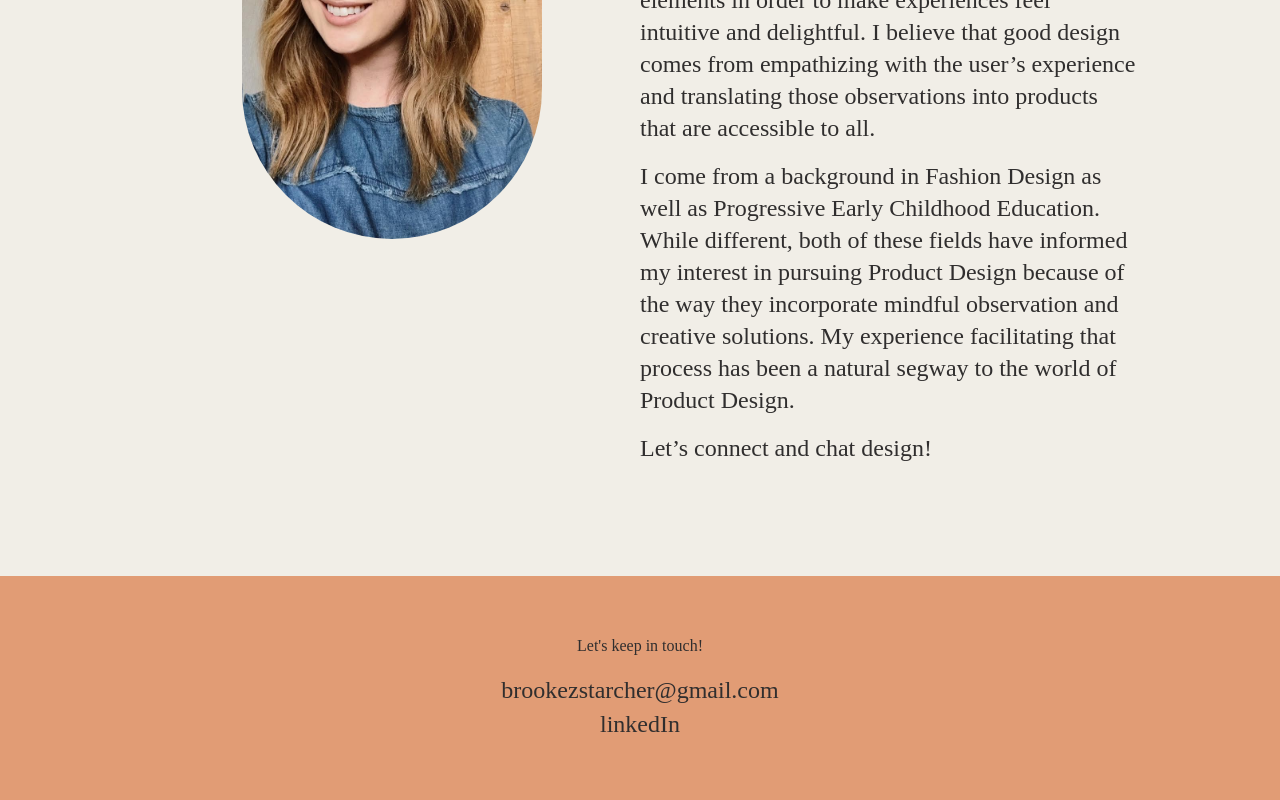
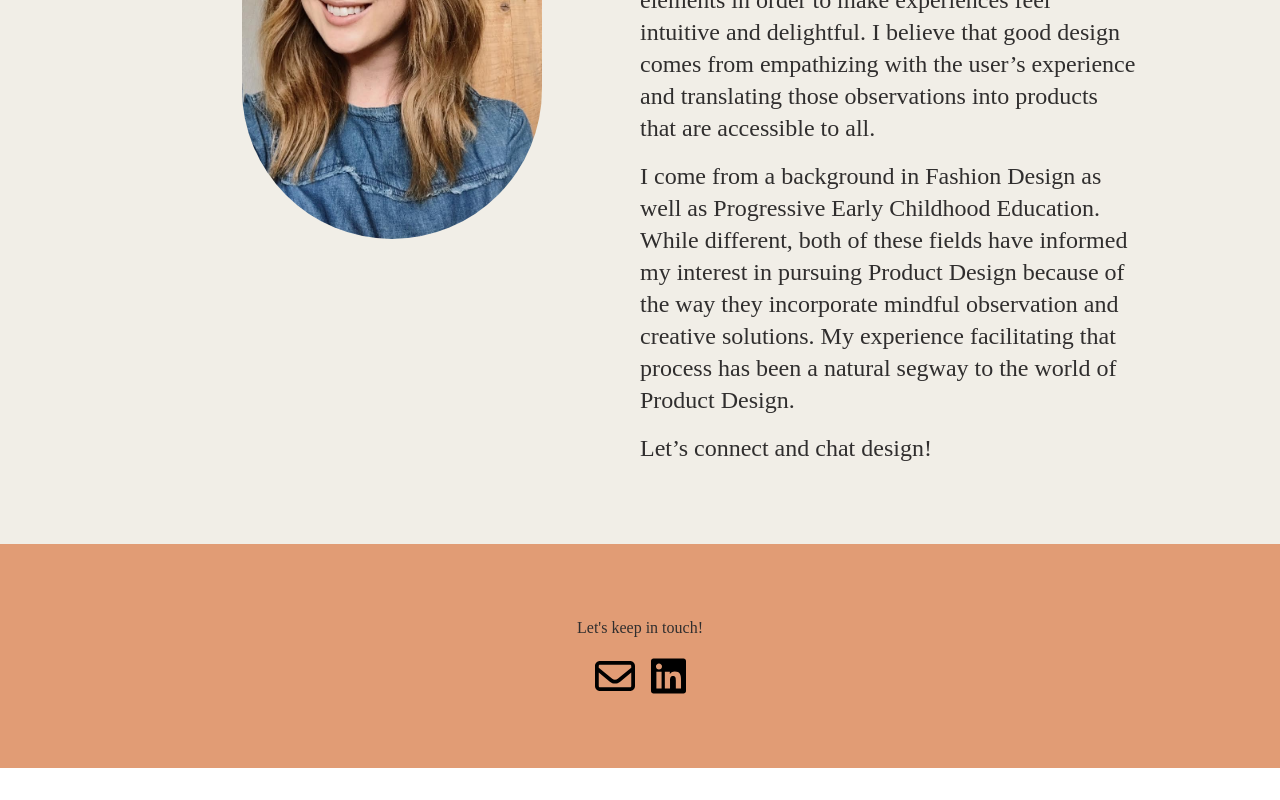
Before and after one commit to mlstarcher/brookes-portfolio, a React (Create React App) app: page /about in a window 1280 px wide. Shown: the part 336-1136 px from the top of the page. After the commit the page ends 1104 px from the top, so only its background shows below. Built offline with nearby package versions, Linux system fonts and the light colour scheme; a web font is replaced by a local one.

Commit message:
Added footer icons for email and linkedin

```diff
--- a/src/pages/Footer.js
+++ b/src/pages/Footer.js
@@ -1,28 +1,28 @@
 import React from 'react';
+import email from '../assets/email.svg';
+import linkedin from '../assets/linkedin.svg';
 
 export default function Footer() {
   return (
     <footer className="w-full flex flex-col justify-center items-center  bg-primary sm:h-56 h-40">
       <h4 className="text-base mb-4">Let's keep in touch!</h4>
-      <div className="flex flex-col items-center text-2xl">
-        <p className="border-b-2 border-primary hover:text-secondary hover:border-secondary">
+      <div className="flex justify-between items-center">
         <a
+          className="mx-2"
           href="mailto: brookezstarcher@gmail.com"
           target="_blank"
           rel="noopener noreferrer"
         >
-            brookezstarcher@gmail.com
+          <img src={email} className="h-10" alt="Email"></img>
         </a>
-        </p>
-        <p className="mx-8 border-b-2 border-primary hover:text-secondary hover:border-secondary">
         <a
+          className="mx-2"
           href="https://www.linkedin.com/in/brooke-starcher-829763240/"
           target="_blank"
           rel="noopener noreferrer"
         >
-            linkedIn
+          <img src={linkedin} className="h-10" alt="Linked In"></img>
         </a>
-        </p>
       </div>
     </footer>
   );
--- a/src/pages/Layout.js
+++ b/src/pages/Layout.js
@@ -1,7 +1,7 @@
 import React from 'react';
 import { Outlet } from 'react-router-dom';
 import Header from './Header.js';
-import ScrollButton from './ScrollButton';
+// import ScrollButton from './ScrollButton';
 import Footer from './Footer.js';
 
 export default function Layout() {
@@ -11,7 +11,7 @@ export default function Layout() {
       <div className="container mx-auto px-8 lg:px-36 mt-4">
         <Outlet />
       </div>
-      <ScrollButton />
+      {/* <ScrollButton /> */}
       <Footer />
     </div>
   );
```
Also changed, not shown: public/manifest.json, src/assets/email.svg (added), src/assets/linkedin.svg (added). Lines whose indentation alone changed are shown as unchanged.
